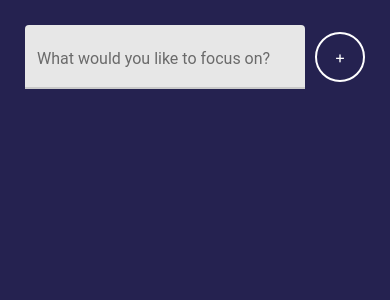
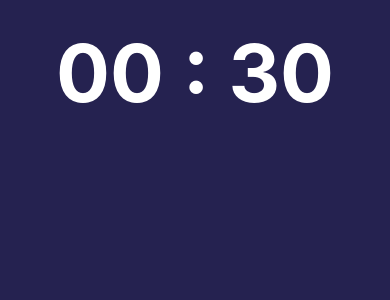
Before and after one commit to gogadoro2022/learn-react-native, a React Native app: screen / in a window 390 px wide. Shown: the top 300 px of the page. Built offline with nearby package versions, Linux system fonts and the light colour scheme.

Commit message:
timer app 2

```diff
--- a/App.js
+++ b/App.js
@@ -1,14 +1,32 @@
-import React from "react";
-import { StyleSheet, SafeAreaView, Platform, StatusBar } from "react-native";
-import { Focus } from "./src/features/Focus";
-import { colors } from "./src/utils/colors";
+import React, {useState} from 'react';
+import {
+  StyleSheet,
+  SafeAreaView,
+  Platform,
+  StatusBar,
+  View,
+  Text,
+} from 'react-native';
+import {Focus} from './src/features/Focus';
+import {colors} from './src/utils/colors';
+import {spacing} from './src/utils/sizes';
+import {Timer} from './src/features/Timer';
 
 export default function App() {
+  const [currentSubjet, setCurrentSubject] = useState('test');
   return (
     <SafeAreaView style={styles.container}>
-      <Focus />
+      {!currentSubjet ? (
+        <Focus addSubject={setCurrentSubject} />
+      ) : (
+        <Timer
+          focusSubject={currentSubjet}
+          onTimerEnd={() => {}}
+          clearSubject={() => {}}
+        />
+      )}
     </SafeAreaView>
-  )
+  );
 }
 
 const styles = StyleSheet.create({
@@ -17,4 +35,4 @@
     paddingTop: Platform.OS === 'android' ? StatusBar.currentHeight : 0,
     backgroundColor: colors.darkBlue,
   },
-})
+});
--- /dev/null
+++ b/src/components/Countdown.js
@@ -0,0 +1,59 @@
+import React, {useEffect, useState} from 'react';
+import {StyleSheet, Text} from 'react-native';
+import {colors} from '../utils/colors';
+import {spacing, fontSizes} from '../utils/sizes';
+
+const minutesToMillis = min => min * 1000 * 60;
+const formatTime = time => (time < 10 ? `0${time}` : time);
+
+export const Countdown = ({minutes = 0.5, isPaused, onProgress, onEnd}) => {
+  const interval = React.useRef(null);
+  const [millis, setMillis] = useState(null);
+
+  const countDown = () => {
+    setMillis(time => {
+      if (time === 0) {
+        clearInterval(interval.current);
+        onEnd();
+        return time;
+      }
+      const timeLeft = time - 1000;
+      return timeLeft;
+    });
+  };
+
+  useEffect(() => {
+    setMillis(minutesToMillis(minutes));
+  }, [minutes]);
+
+  useEffect(() => {
+    onProgress(millis / minutesToMillis(minutes));
+  }, [millis]);
+
+  useEffect(() => {
+    if (isPaused) {
+      if (interval.current) clearInterval(interval.current);
+      return;
+    }
+    interval.current = setInterval(countDown, 1000);
+    return () => clearInterval(interval.current);
+  }, [isPaused]);
+
+  const minute = Math.floor(millis / 1000 / 60) % 60;
+  const seconds = Math.floor(millis / 1000) % 60;
+  return (
+    <Text style={styles.text}>
+      {formatTime(minute)} : {formatTime(seconds)}
+    </Text>
+  );
+};
+
+const styles = StyleSheet.create({
+  text: {
+    fontSize: fontSizes.xxxl,
+    fontWeight: 'bold',
+    color: colors.white,
+    padding: spacing.lg,
+    bacgroundColor: 'rgba(94, 132, 226, 0.3)',
+  },
+});
--- a/src/features/Focus.js
+++ b/src/features/Focus.js
@@ -4,7 +4,7 @@
 import { RoundedButton } from "../components/RoundedButton";
 import { colors } from "../utils/colors";
 
-export const Focus = () => {
+export const Focus = ( {addSubject} ) => {
   const [subject, setSubject] = useState('null')
   console.log(subject)
 
@@ -18,7 +18,7 @@
           onChangeText={setSubject}
         />
         <View style={styles.button}>
-          <RoundedButton  title='+' size={50} />
+          <RoundedButton  title='+' size={50} onPress={() => addSubject(subject)}/>
         </View>
       </View>
     </View>
--- /dev/null
+++ b/src/features/Timer.js
@@ -0,0 +1,23 @@
+import React from 'react';
+import {View, StyleSheet} from 'react-native';
+import {Countdown} from '../components/Countdown';
+
+export const Timer = ({focusSubject}) => {
+  return (
+    <View style={styles.container}>
+      <View style={styles.countdown}>
+        <Countdown isPaused onProgress={() => {}} onEnd={() => {}} />
+      </View>
+    </View>
+  );
+};
+
+const styles = StyleSheet.create({
+  container: {
+    flex: 1,
+  },
+  countdown: {
+    flex: 0.5,
+    alignItems: 'center',
+  },
+});
--- /dev/null
+++ b/src/utils/sizes.js
@@ -0,0 +1,17 @@
+export const fontSizes = {
+  sm: 8,
+  md: 16,
+  lg: 24,
+  xl: 32,
+  xxl: 40,
+  xxxl: 80,
+};
+
+export const spacing = {
+  sm: 8,
+  md: 16,
+  lg: 24,
+  xl: 32,
+  xxl: 40,
+  xxxl: 80,
+};
```
